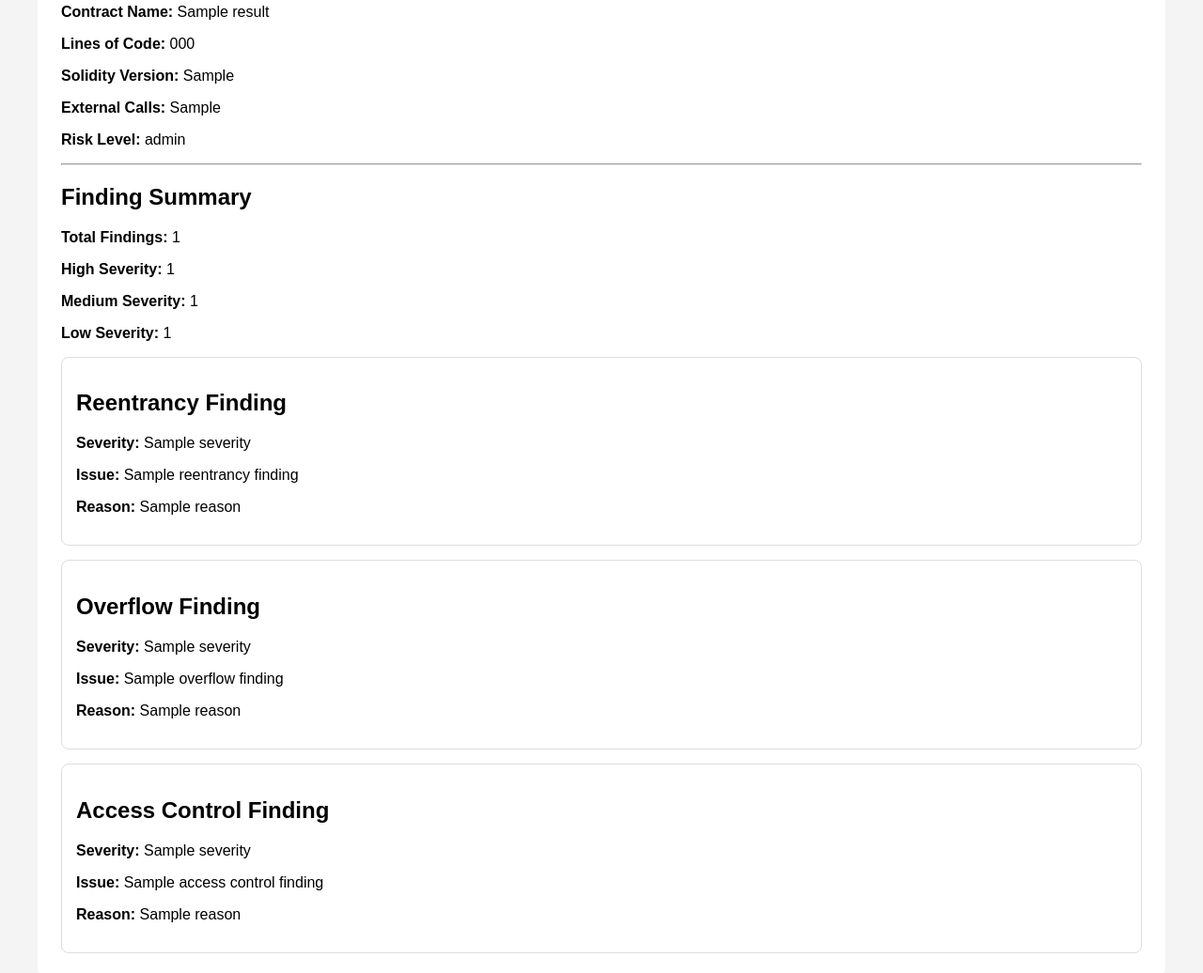
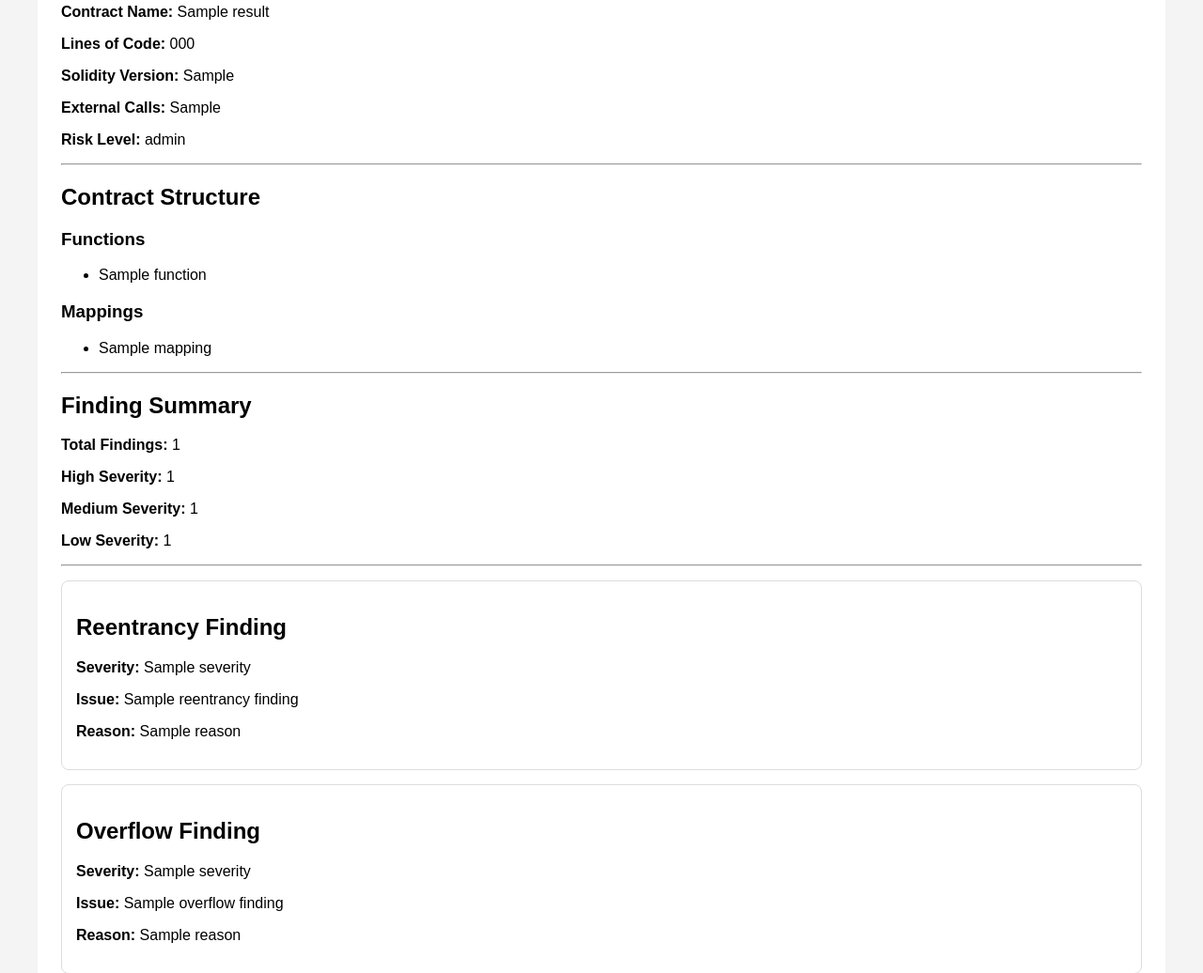
Before and after one commit to husna-fathima-713/AuditForge, a Flask app: template templates/report.html in a window 1280 px wide. Shown: the part 211-1247 px from the top of the page at 94% size. Before the commit the page ends 1226 px from the top, so only its background shows below. Run offline with Flask 3, Linux system fonts and the light colour scheme; the template is opened without the code that fills it: most values are stand-ins (such as "Sample title", 1, 10 or a date in 2020).

Commit message:
Display parsed contract structure in audit report

```diff
--- a/templates/report.html
+++ b/templates/report.html
@@ -3,6 +3,7 @@
 
 <head>
     <title>AuditForge Report</title>
+
     <link rel="stylesheet"
           href="{{ url_for('static', filename='style.css') }}">
 </head>
@@ -44,6 +45,26 @@
 
     <hr>
 
+    <h2>Contract Structure</h2>
+
+    <h3>Functions</h3>
+
+    <ul>
+        {% for function in result.functions %}
+        <li>{{ function }}</li>
+        {% endfor %}
+    </ul>
+
+    <h3>Mappings</h3>
+
+    <ul>
+        {% for mapping in result.mappings %}
+        <li>{{ mapping }}</li>
+        {% endfor %}
+    </ul>
+
+    <hr>
+
     <h2>Finding Summary</h2>
 
     <p>
@@ -65,6 +86,8 @@
         <strong>Low Severity:</strong>
         {{ result.low_count }}
     </p>
+
+    <hr>
 
     {% if result.reentrancy_finding %}
 
```
Also changed, not shown: src/analyzer.py (+19 -15 lines).
